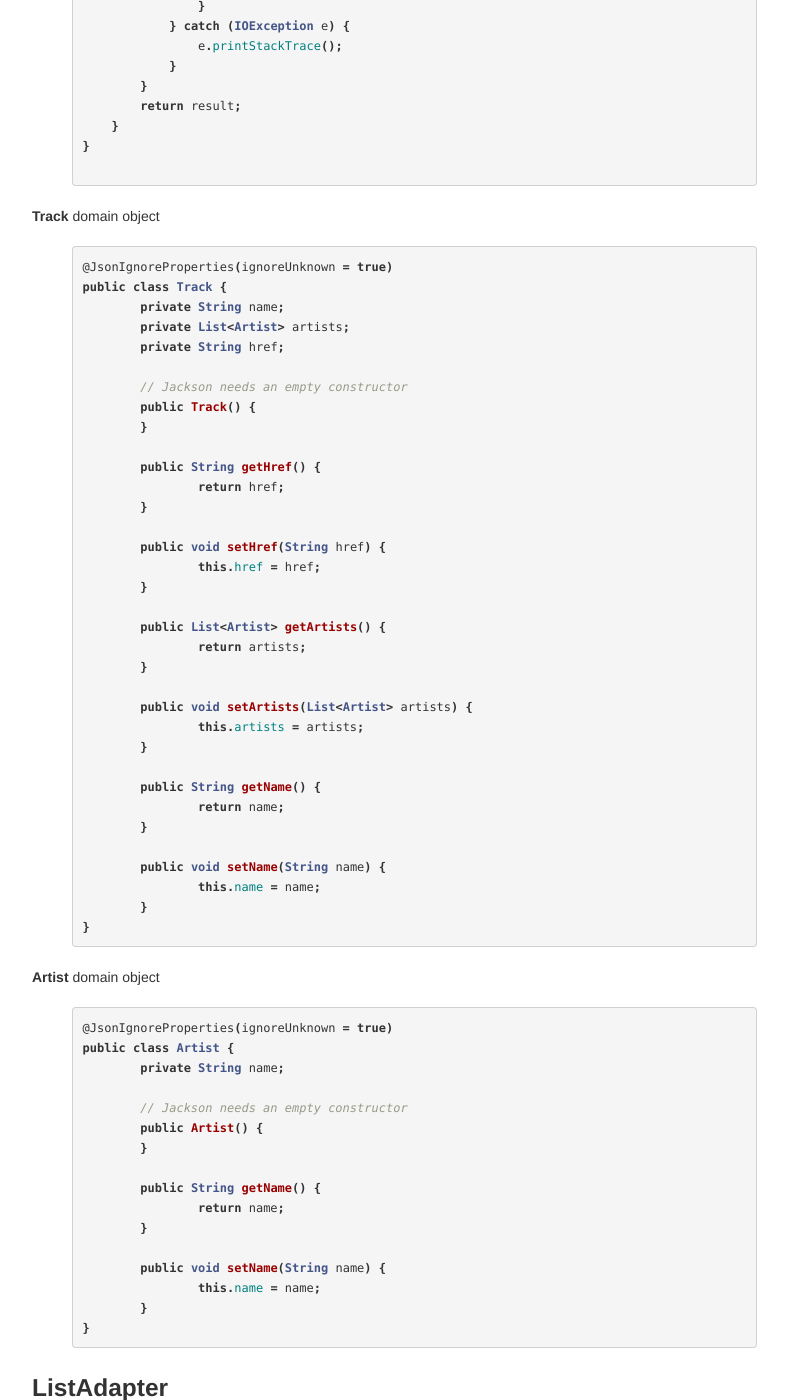
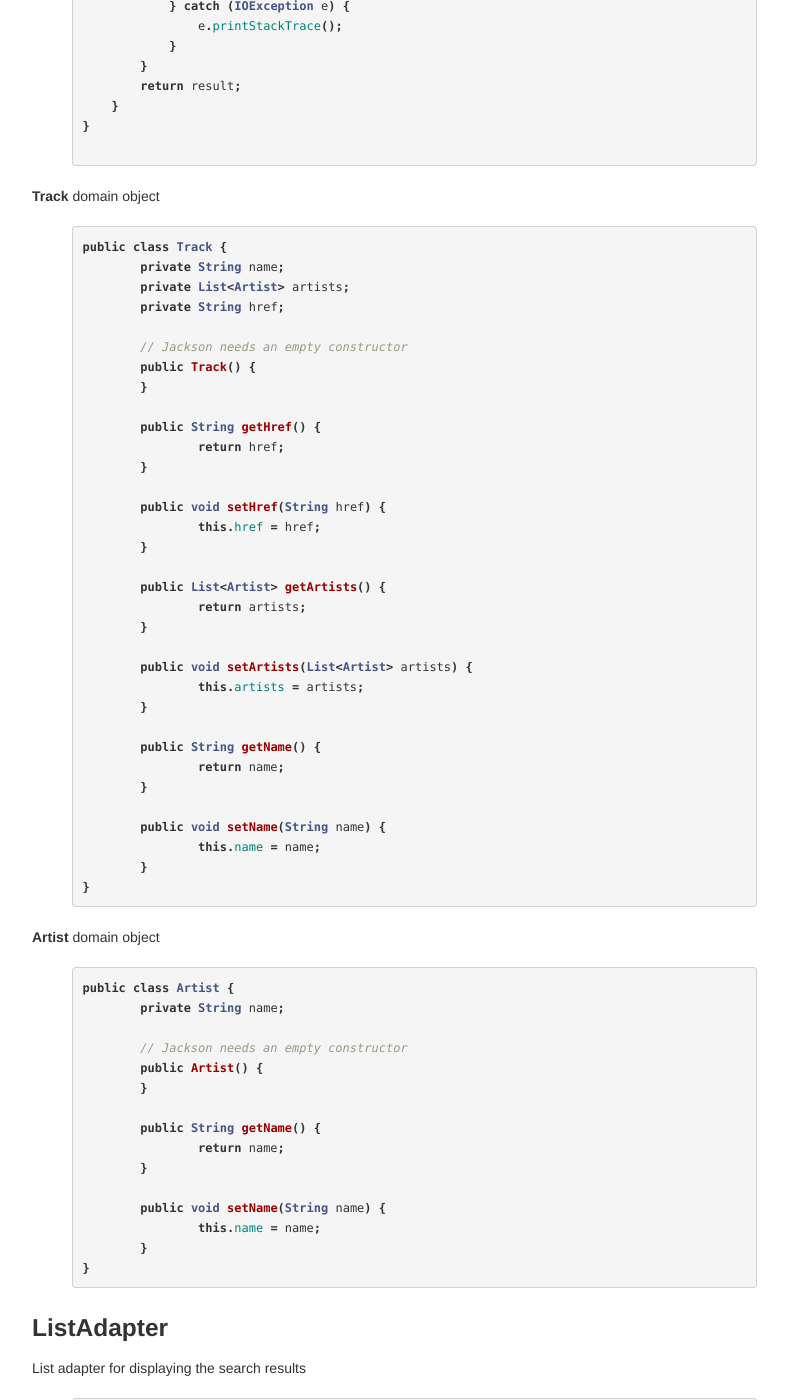
Before and after one commit to bekk/android101, a Jekyll site: the page built from docs/pages/manuscript.html, in a window 1280 px wide and 1400 px high, scrolled down 2625 px. Shown: the whole window, without its empty margins (28-816 px from the left). Built offline with Jekyll 4.4.1, drawn with Linux system fonts in a browser that asks for light colours; Markdown is read by kramdown in place of the engine named in the settings; some of the changed text lies outside the part shown.

Commit message:
Oppdater manus

```diff
--- a/docs/pages/manuscript.html
+++ b/docs/pages/manuscript.html
@@ -45,10 +45,9 @@
 
 <h3> Result Dto, AsyncTask and SearchService</h3>
 
-Create the <b>Result</b> Dto object, which will contain a list of tracks
+Create the <b>ResultDto</b> Dto object, which will contain a list of tracks
 {% highlight java %}
-@JsonIgnoreProperties(ignoreUnknown = true)
-public class Result {
+public class ResultDto {
     private List<Track> tracks;
 
     public List<Track> getTracks() {
@@ -131,7 +130,6 @@
 <b>Track</b> domain object
 
 {% highlight java %}
-@JsonIgnoreProperties(ignoreUnknown = true)
 public class Track {
 	private String name;
 	private List<Artist> artists;
@@ -169,7 +167,6 @@
 
 <b>Artist</b> domain object
 {% highlight java %}
-@JsonIgnoreProperties(ignoreUnknown = true)
 public class Artist {
 	private String name;
 
```
Also changed, not shown: 1 other file.
